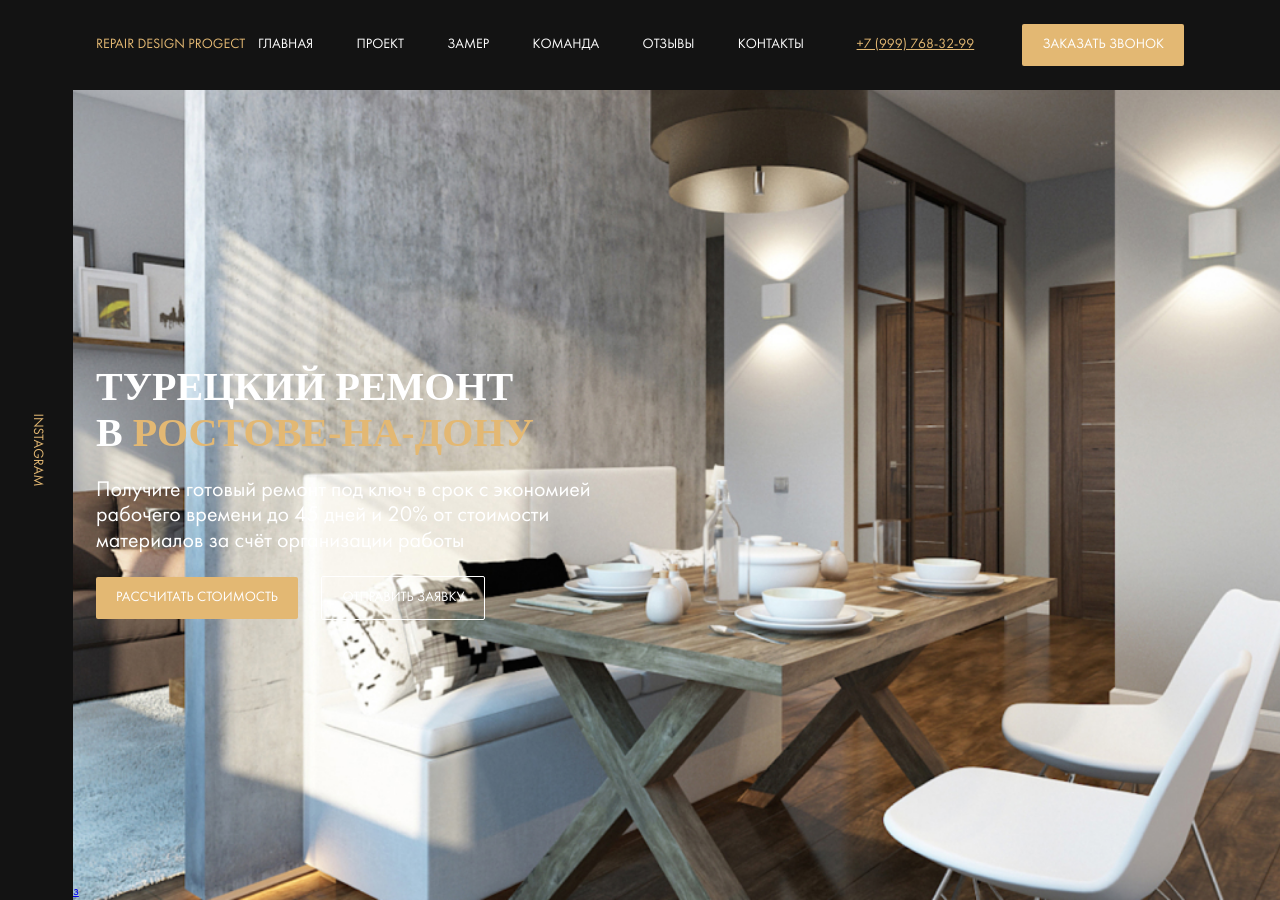
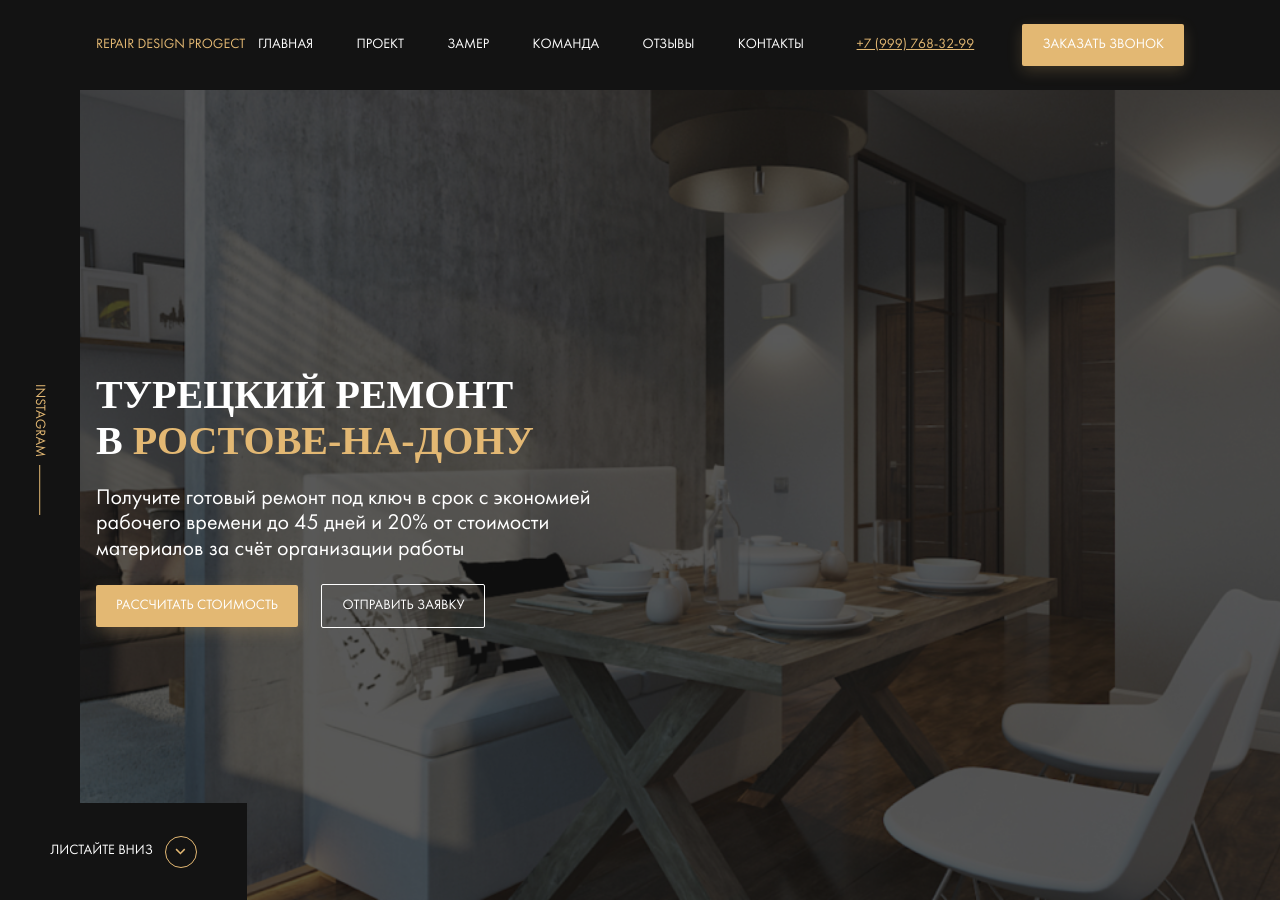
Before and after one commit to malishkreet/-Storage, a website: page index.html in a window 1280 px wide. Drawn offline with Linux system fonts and the light colour scheme; files whose address does not match are found by name.

Commit message:
feat: add before and after elements in hero

```diff
--- a/sass/templates/_header.sass
+++ b/sass/templates/_header.sass
@@ -19,6 +19,9 @@
     color: $light
     text-transform: uppercase
     margin-right: 40px
+    transition: color 0.2s
+    &:hover
+      color: $primary
 .phone
   color: $primary
 .contacts
--- a/sass/templates/_hero.sass
+++ b/sass/templates/_hero.sass
@@ -8,36 +8,29 @@
     flex-direction: column
     justify-content: center
     align-items: flex-start
+    &::before
+        content: ''
+        width: 100%
+        height: 100%
+        position: absolute
+        background-color: rgba($dark, 0.7)
+        top: 0
+        left: 0
+
     &__content
         max-width: 670px
+        position: relative
     &__text
         font-size: 22px
         max-width: 500px
     &__button
         margin-right: 20px
-
-.instagram
-    background-color: $dark
-    display: flex
-    justify-content: center
-    align-items: center
-    &__link
-        text-transform: uppercase
-        text-decoration: none
-        color: $primary
-        transform: rotate(90deg)
-    &__instagram
-    max-width: 80px
-    height: 100%
-    position: absolute
-    left: 0
-    top: 0
     &__scroll-down
         position: absolute
         display: flex
         justify-content: center
         align-items: center
-        button: 0
+        bottom: 0
         left: 0
         min-width: 247px
         min-height: 97px
@@ -45,6 +38,40 @@
         text-transform: uppercase
         text-decoration: none
         color: $light
+        &::after
+           content: ''
+           background: url(../img/arrow-down.svg) no-repeat center
+           width: 30px
+           height: 30px
+           border: 1px solid $primary
+           border-radius: 50%
+           margin-left: 12px
+.instagram
+    background-color: $dark
+    display: flex
+    justify-content: center
+    align-items: center
+    &__link
+        display: flex
+        align-items: center
+        text-transform: uppercase
+        text-decoration: none
+        color: $primary
+        transform: rotate(90deg)
+        line-height: 0.8
+        &::after
+            content: ''
+            width: 50px
+            height: 1px
+            background-color: $primary
+            margin-left: 8px
+    &__instagram
+    max-width: 80px
+    height: 100%
+    position: absolute
+    left: 0
+    top: 0
+
 .title
     margin: 0
     font-family: 'YesevaOne'
```
Also changed, not shown: css/style.css, img/arrow-down.svg (added).
